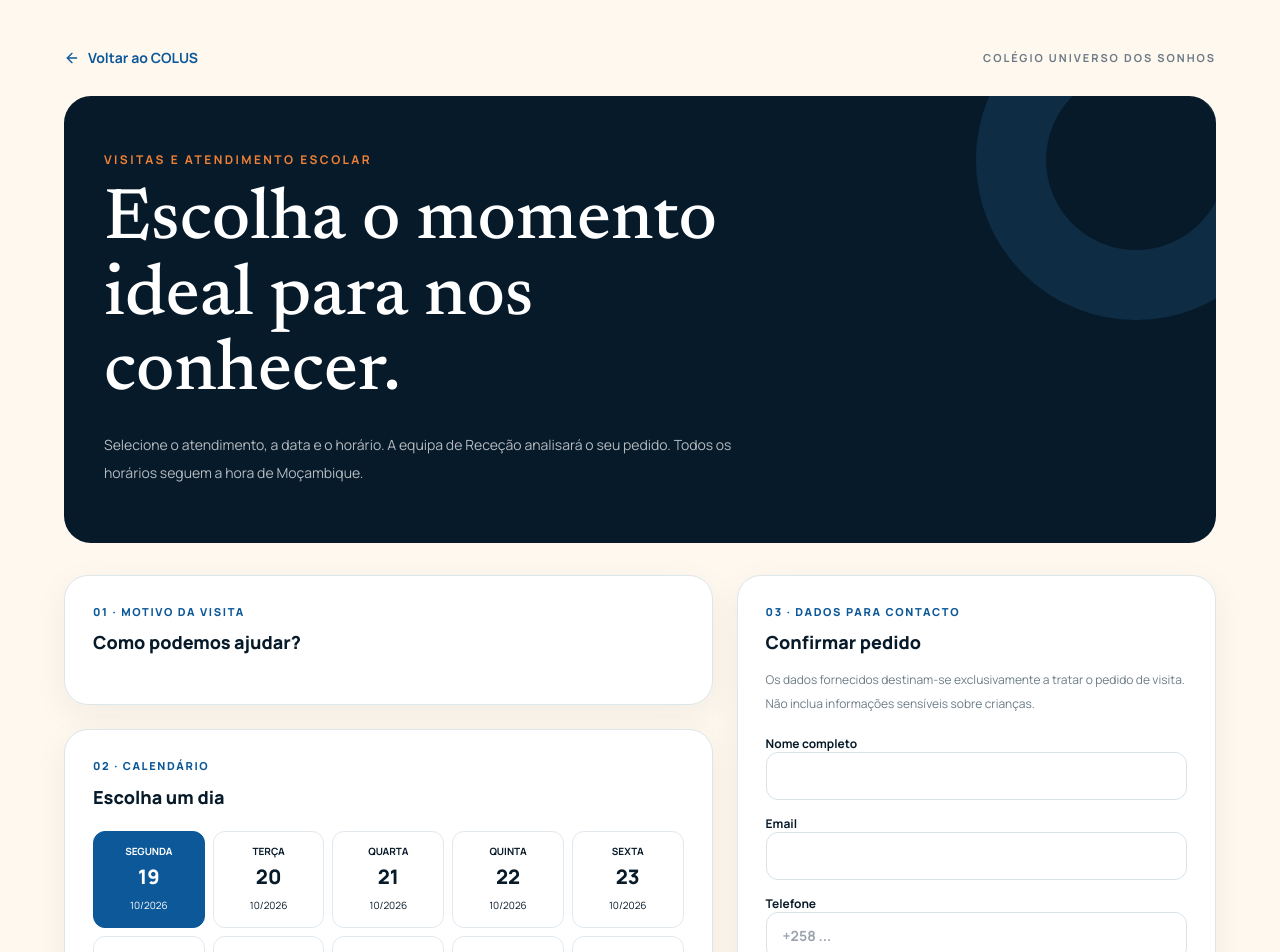
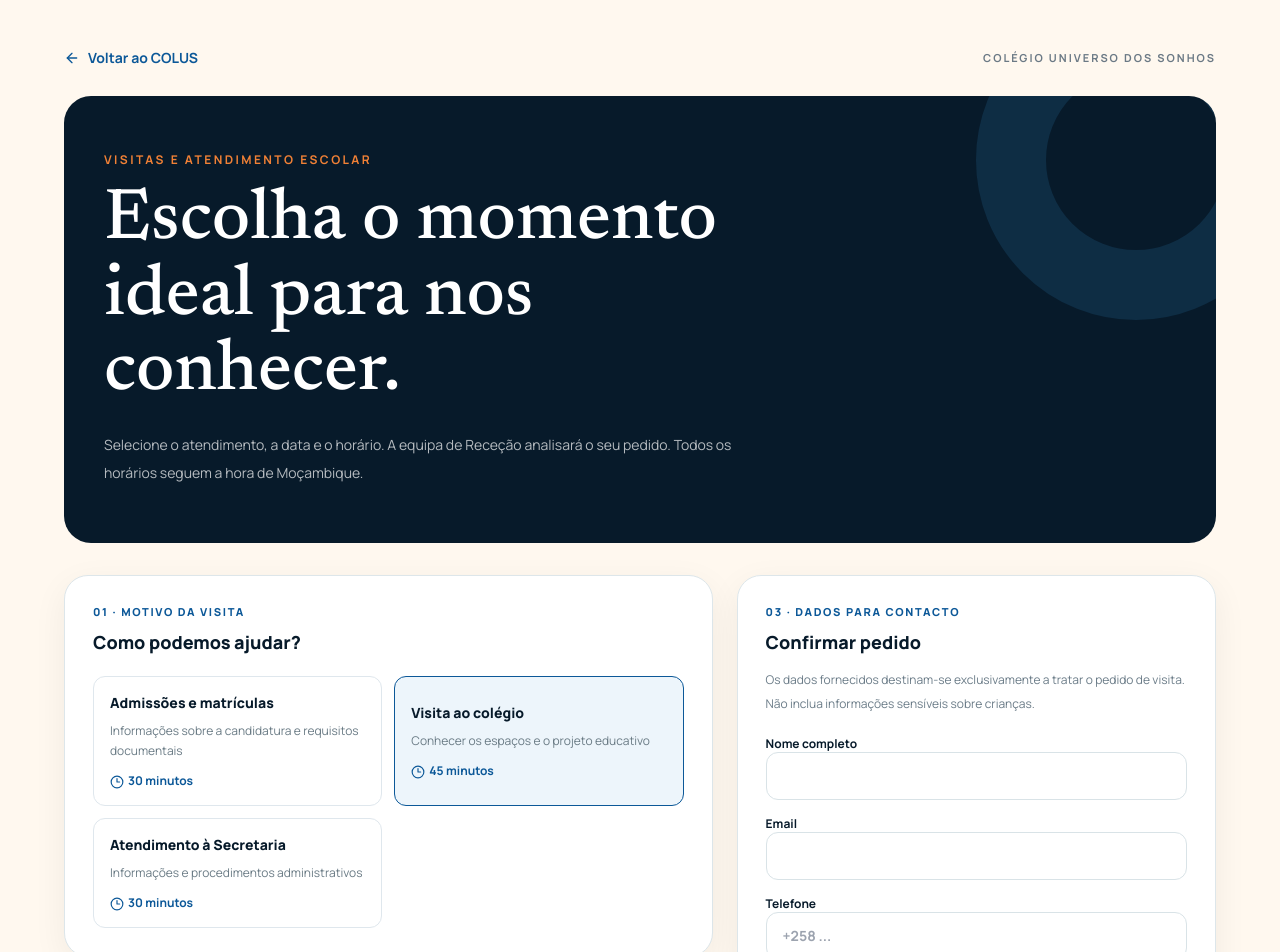
Before and after one commit to rightware-corporations/educore-colegio_universo_dos_sonhos, a React (Vite) app in the folder frontend/: page /agendar in a window 1280 px wide. Shown: the top 952 px of the page. Built offline with nearby package versions, Linux system fonts and the light colour scheme; no server answers.

Commit message:
feat(colus): enrich reception demo bookings and protect lazy public booking entry

```diff
--- a/frontend/src/App.tsx
+++ b/frontend/src/App.tsx
@@ -1,6 +1,7 @@
+import { lazy, Suspense } from "react";
 import { Navigate, Route, Routes } from "react-router-dom";
 import { LandingFoundationPage } from "@/pages/LandingFoundationPage";
-import { PublicBookingPage } from "@/pages/PublicBookingPage";
+const PublicBookingPage=lazy(()=>import("@/pages/PublicBookingPage").then(module=>({default:module.PublicBookingPage})));
 import { LoginFoundationPage } from "@/pages/LoginFoundationPage";
 import { RoleWorkspacePage } from "@/pages/RoleWorkspacePage";
 
@@ -8,7 +9,7 @@ export default function App() {
   return (
     <Routes>
       <Route path="/" element={<LandingFoundationPage />} />
-      <Route path="/agendar" element={<PublicBookingPage />} />
+      <Route path="/agendar" element={<Suspense fallback={<main className="min-h-screen bg-colus-paper px-6 py-12 text-colus-ink">A preparar o agendamento...</main>}><PublicBookingPage /></Suspense>} />
       <Route path="/login" element={<LoginFoundationPage />} />
       <Route path="/app/:role/*" element={<RoleWorkspacePage />} />
       <Route path="*" element={<Navigate to="/" replace />} />
--- a/frontend/src/pages/PublicBookingPage.tsx
+++ b/frontend/src/pages/PublicBookingPage.tsx
@@ -3,6 +3,11 @@ import {Link} from "react-router-dom";
 import {ArrowLeft,ArrowRight,CalendarDays,CheckCircle2,Clock3,MapPin,ShieldCheck} from "lucide-react";
 type Service={id:string;name:string;duration:number;description:string};
 const API=(import.meta.env.VITE_COLUS_SCHEDULING_API_URL??"").replace(/\/$/,"");
+const previewServices:Service[]=[
+ {id:"admission",name:"Admissões e matrículas",duration:30,description:"Informações sobre a candidatura e requisitos documentais"},
+ {id:"visit",name:"Visita ao colégio",duration:45,description:"Conhecer os espaços e o projeto educativo"},
+ {id:"secretary",name:"Atendimento à Secretaria",duration:30,description:"Informações e procedimentos administrativos"}
+];
 const input="min-h-12 w-full rounded-xl border border-[#D9E3E7] bg-white px-4 text-sm outline-none focus:border-[#0C5898]";
 const weekday=(d:string)=>{const n=new Date(d+"T12:00:00").getDay();return n>0&&n<6};
 const fmt=(d:string)=>new Date(d+"T12:00:00").toLocaleDateString("pt-MZ",{weekday:"long",day:"numeric",month:"long",year:"numeric"});
@@ -34,7 +39,7 @@ export function PublicBookingPage(){
     <form onSubmit={save} className="mt-8 grid items-start gap-6 lg:grid-cols-[1.15fr_.85fr]">
      <div className="space-y-6">
       <section className={card}><p className="text-[11px] font-extrabold uppercase tracking-[.15em] text-[#0C5898]">01 · Motivo da visita</p><h2 className="mt-2 text-lg font-extrabold">Como podemos ajudar?</h2>
-       <div className="mt-5 grid gap-3 sm:grid-cols-2">{services.map(s=><button type="button" aria-pressed={service===s.id} key={s.id} onClick={()=>setService(s.id)} className={"rounded-xl border p-4 text-left transition "+(service===s.id?"border-[#0C5898] bg-[#EDF5FB]":"border-[#DFE7ED] hover:bg-[#F7FAFC]")}><p className="text-sm font-extrabold">{s.name}</p><p className="mt-2 text-xs leading-5 text-[#6A7B85]">{s.description}</p><p className="mt-3 text-xs font-bold text-[#0C5898]"><Clock3 className="mr-1 inline" size={14}/>{s.duration} minutos</p></button>)}</div>
+       <div className="mt-5 grid gap-3 sm:grid-cols-2">{(services.length?services:previewServices).map(s=><button type="button" aria-pressed={service===s.id} key={s.id} onClick={()=>setService(s.id)} className={"rounded-xl border p-4 text-left transition "+(service===s.id?"border-[#0C5898] bg-[#EDF5FB]":"border-[#DFE7ED] hover:bg-[#F7FAFC]")}><p className="text-sm font-extrabold">{s.name}</p><p className="mt-2 text-xs leading-5 text-[#6A7B85]">{s.description}</p><p className="mt-3 text-xs font-bold text-[#0C5898]"><Clock3 className="mr-1 inline" size={14}/>{s.duration} minutos</p></button>)}</div>
        {!API&&<p role="alert" className="mt-4 rounded-xl bg-amber-50 p-4 text-sm text-amber-900">O agendamento online será ativado após a ligação do serviço de reservas partilhado com a Receção. Até lá, não são aceites reservas fictícias nesta página.</p>}
       </section>
       <section className={card}><p className="text-[11px] font-extrabold uppercase tracking-[.15em] text-[#0C5898]">02 · Calendário</p><h2 className="mt-2 text-lg font-extrabold">Escolha um dia</h2>
```
Also changed, not shown: frontend/scripts/qa-contract-tests.mjs (+10 -0 lines), 1 other file (tests, documents, lock files or other folders).
